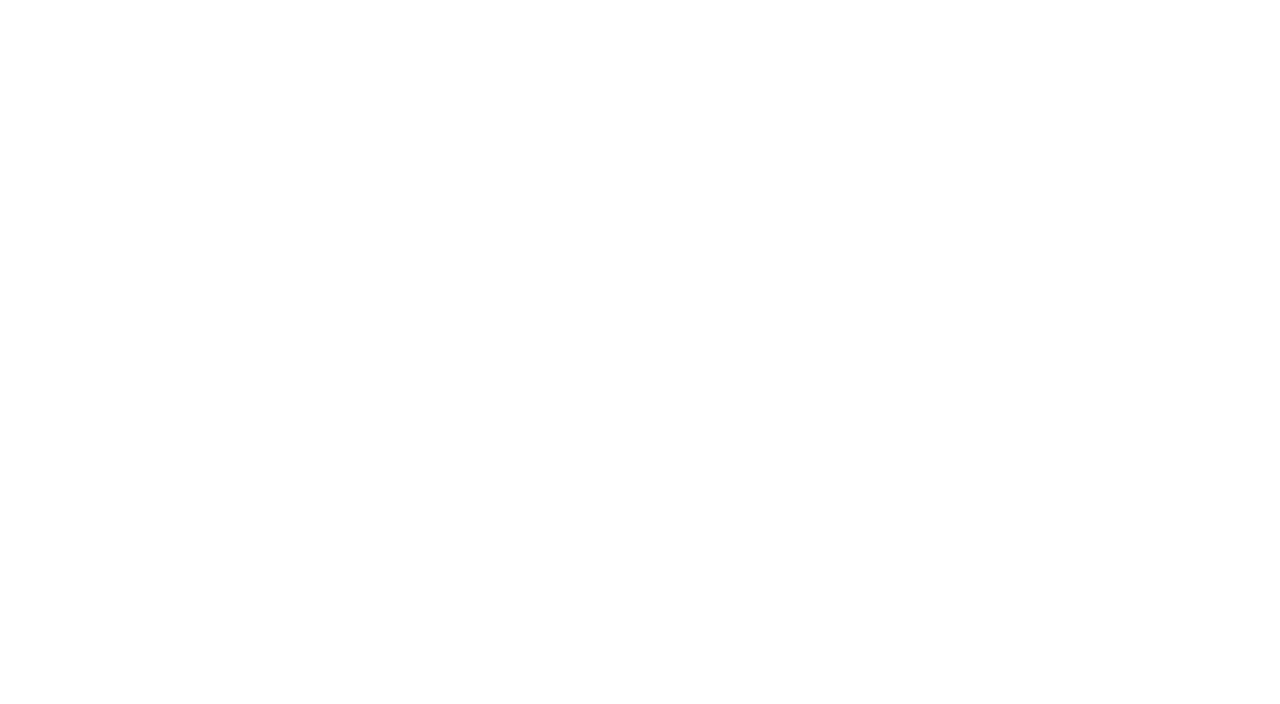
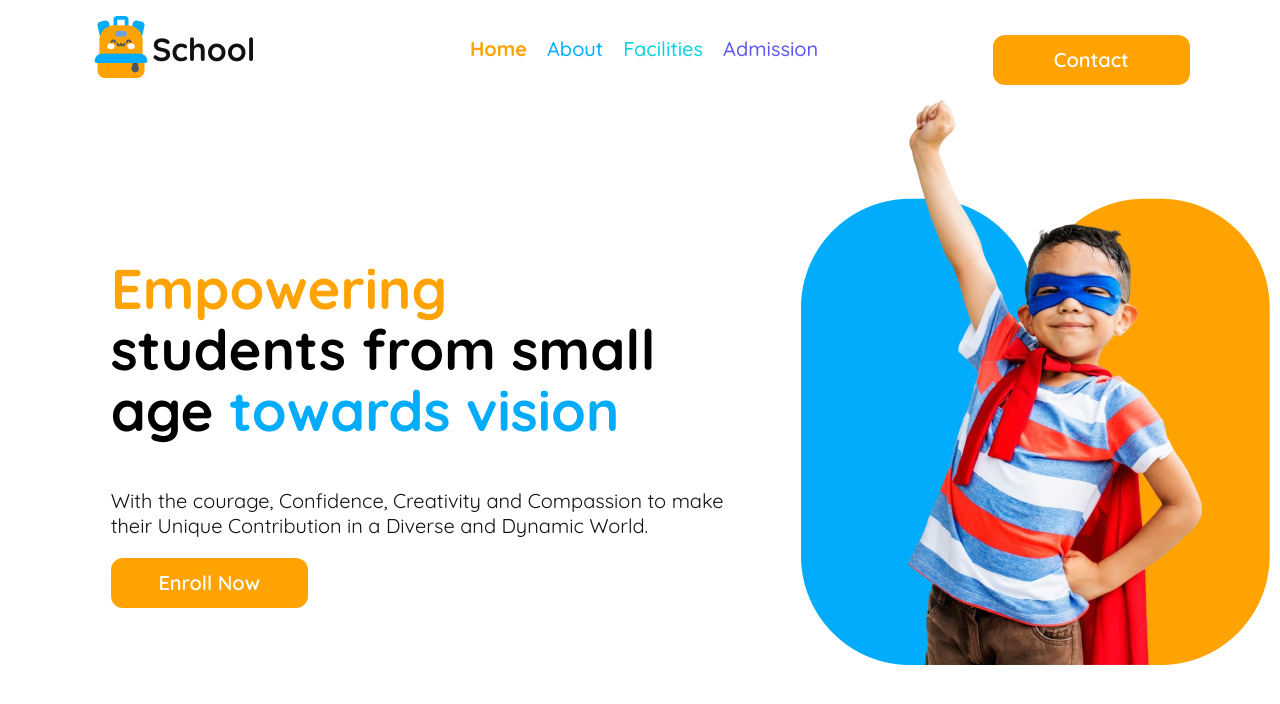
Before and after one commit to Atikur-Rahman-Milon14/kids-school-responsive, a plain HTML site: page index.html in a window 1280 px wide. Drawn offline with nearby package versions, Linux system fonts and the light colour scheme; a web font is replaced by a local one.

Commit message:
Header completed

```diff
--- a/index.html
+++ b/index.html
@@ -4,10 +4,43 @@
     <meta charset="UTF-8">
     <meta name="viewport" content="width=device-width, initial-scale=1.0">
     <title>Kids School</title>
+    <link rel="preconnect" href="https://fonts.googleapis.com">
+    <link rel="preconnect" href="https://fonts.gstatic.com" crossorigin>
+    <link href="https://fonts.googleapis.com/css2?family=Azeret+Mono:ital,wght@0,100..900;1,100..900&family=Fira+Sans:ital,wght@0,100;0,200;0,300;0,400;0,500;0,600;0,700;0,800;0,900;1,100;1,200;1,300;1,400;1,500;1,600;1,700;1,800;1,900&family=Open+Sans:ital,wght@0,300..800;1,300..800&family=Quicksand:wght@300..700&family=Work+Sans:ital,wght@0,100..900;1,100..900&display=swap" rel="stylesheet">
+    <link rel="stylesheet" href="./styles/design.css">
+
 </head>
-<body>
-    <header>
-
+<body class="everything">
+        <header>
+            <section class="nav-er-abba">
+            <div class="logo">
+                <div><img src="./assets/logo.png" alt=""></div>
+                <div class="name">School</div>
+            </div>
+            <nav>
+                <ul>
+                    <li id="nav-one">Home</li>
+                    <li id="nav-two">About</li>
+                    <li id="nav-three">Facilities</li>
+                    <li id="nav-four">Admission</li>
+                </ul>
+            </nav>
+            <div>
+                <div class="button"><button>Contact</button></div>
+            </div>
+    </section>
+    <section class="sctn-two">
+        <div class="container">
+            <div class="content">
+                <h2 class="header-text"><span class="orange">Empowering</span> <br> students from small age <span class="blue">towards vision</span></h2>
+                <p class="header-pgh">With the courage, Confidence, Creativity and Compassion to make their Unique Contribution in a Diverse and Dynamic World.</p>
+                <button class="black-button">Enroll Now</button>
+            </div>
+            <div>
+                <img id="header-hero" src="./assets/hero-kids.png" alt="">
+            </div>
+        </div>
+    </section>
     </header>
     <main>
 
--- /dev/null
+++ b/styles/design.css
@@ -0,0 +1,130 @@
+/* font style  */
+.everything{
+    font-family: "Work Sans", serif;
+    font-optical-sizing: auto;
+    font-weight: 400px;
+    font-style: normal;
+  }
+/* Header Section  */
+.name{
+    color: rgb(17, 17, 17);
+    font-family: Quicksand;
+    font-size: 32px;
+    font-weight: 700;
+    line-height: 30px;
+}
+#nav-one{
+    color: rgb(254, 163, 1);
+    font-family: Quicksand;
+    font-size: 20px;
+    font-weight: 700;
+    line-height: 30px;
+}
+#nav-two{
+    color: rgb(1, 172, 253);
+    font-family: Quicksand;
+    font-size: 20px;
+    font-weight: 500;
+    line-height: 30px;
+}
+#nav-three{
+    color: rgb(5, 212, 223);
+    font-family: Quicksand;
+    font-size: 20px;
+    font-weight: 500;
+    line-height: 30px;
+}
+#nav-four{
+    color: rgb(93, 88, 239);
+    font-family: Quicksand;
+    font-size: 20px;
+    font-weight: 500;
+    line-height: 30px;
+}
+header div button{
+    color: rgb(255, 255, 255);
+    font-family: Quicksand;
+    font-size: 20px;
+    font-weight: 600;
+    line-height: 30px;
+    padding: 10px;
+    width: 197px;
+    height: 50px;
+    border-radius: 12px;
+    border: none;
+    background-color: rgb(254, 163, 1);
+}
+.logo{
+    display: flex;
+    align-items: center;
+}
+nav ul li{
+    list-style: none;
+    margin: 10px;
+}
+nav ul{
+    display: flex;
+}
+.nav-er-abba{
+    display: flex;
+    justify-content: space-around;
+}
+.button{
+    margin-top: 27px;
+}
+/* Header Content  */
+.container{
+    display: flex;
+    width: 1158.61px;
+    height: 575px;
+    margin: 0px auto;
+}
+.content{
+    width: 640px;
+    height: 331px;
+    margin: 122px 50px;
+}
+.header-text{
+    width: 640px;
+    height: 183px;
+    font-family: Quicksand;
+    font-size: 56px;
+    font-weight: 700;
+    line-height: 61px;
+    letter-spacing: 0%;
+    text-align: left;
+}
+.orange{
+    color: rgb(254, 163, 1);
+}
+.blue{
+    color: rgb(1, 172, 253);
+}
+.header-pgh{
+    color: rgb(17, 17, 17);
+    font-family: Quicksand;
+    font-size: 20px;
+    font-weight: 400;
+}
+
+/* shared style  */
+button{
+    width: 197px;
+    height: 50px;
+    justify-content: center;
+    align-items: center;
+    padding: 10px;
+    border-radius: 12px;
+    background-color: rgb(17, 17, 17);
+    color: rgb(255, 255, 255);
+    font-family: Quicksand;
+    font-size: 20px;
+    font-weight: 700;
+    border: none;
+}
+
+
+
+
+
+/* For small device  */
```
